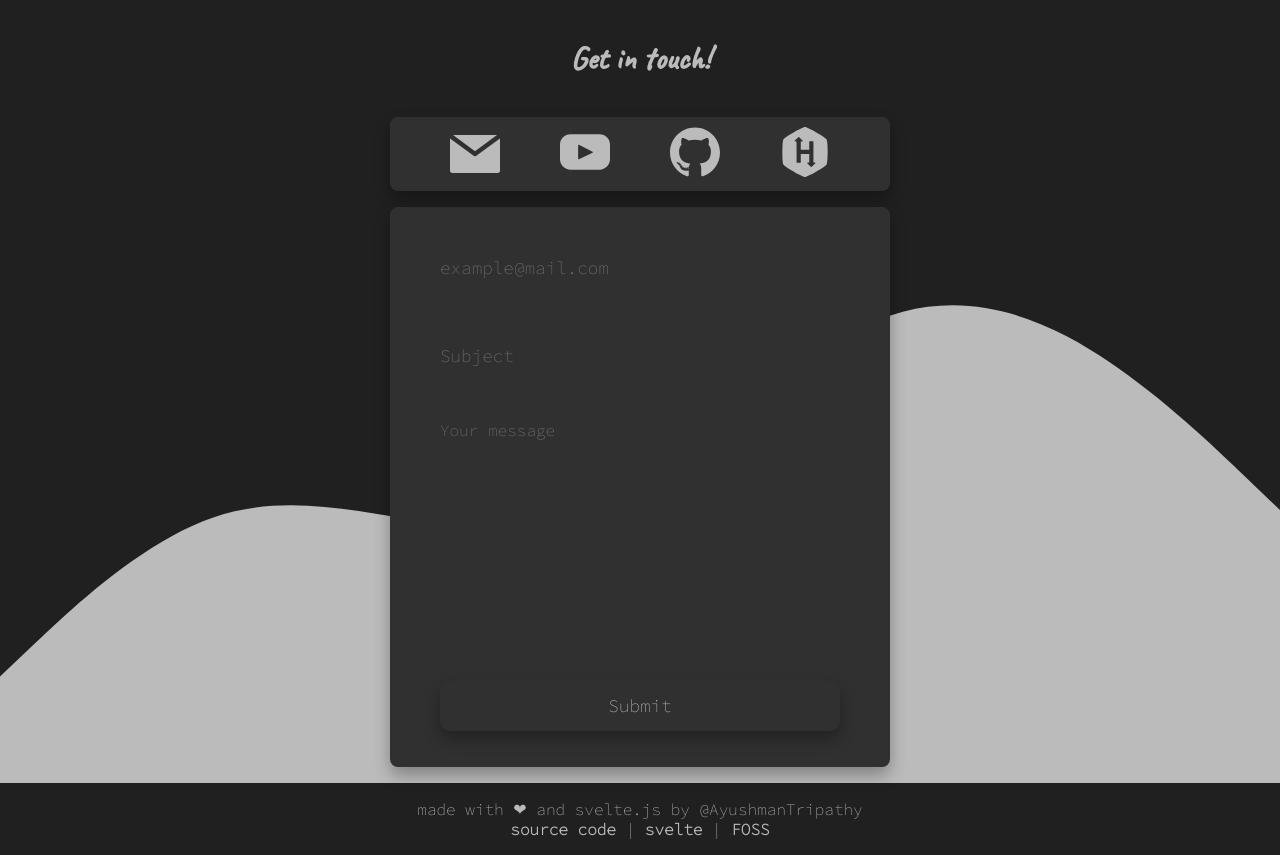
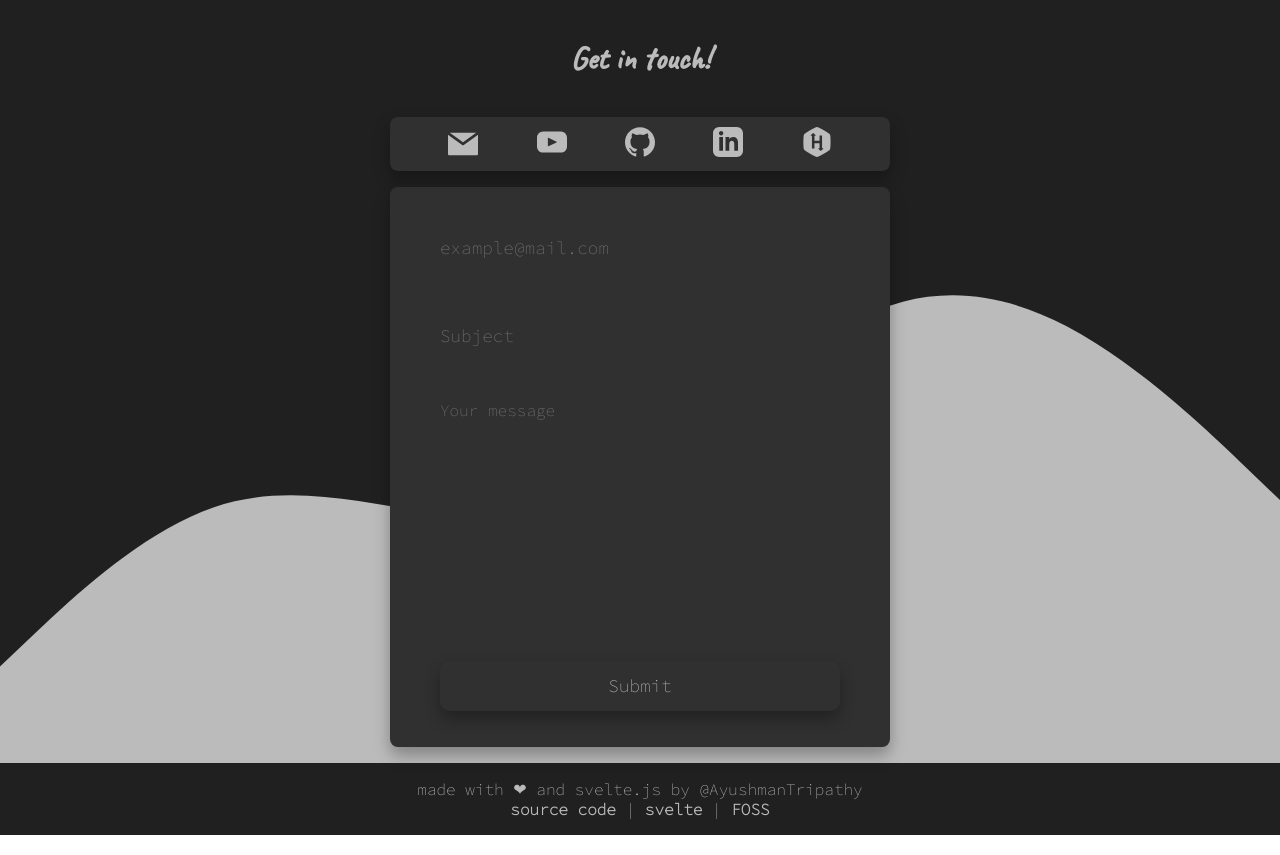
Before and after one commit to AyushmanTripathy/portfolio, a SvelteKit app: page / in a window 1280 px wide. Shown: the part 2180-3035 px from the top of the page. Built offline with nearby package versions, Linux system fonts and the light colour scheme.

Commit message:
added linkedin

```diff
--- a/src/routes/_index/Contact.svelte
+++ b/src/routes/_index/Contact.svelte
@@ -49,6 +49,9 @@
     </a>
     <a href="https://github.com/AyushmanTripathy/">
       <img src="/github.svg" alt="github" />
+    </a>
+    <a href="https://www.linkedin.com/in/ayushman-tripathy">
+      <img src="/linkedin.svg" alt="linkedin" />
     </a>
     <a href="https://www.hackerrank.com/ayushmantripath3">
       <img src="/hackerrank.svg" alt="hackerrank" />
@@ -116,7 +119,7 @@
     border-radius: 8px;
   }
   img {
-    height: 50px;
+    height: 30px;
     aspect-ratio: 1;
   }
   form {
```
Also changed, not shown: package.json (indentation only), static/linkedin.svg (added), 1 other file (tests, documents, lock files or other folders).
